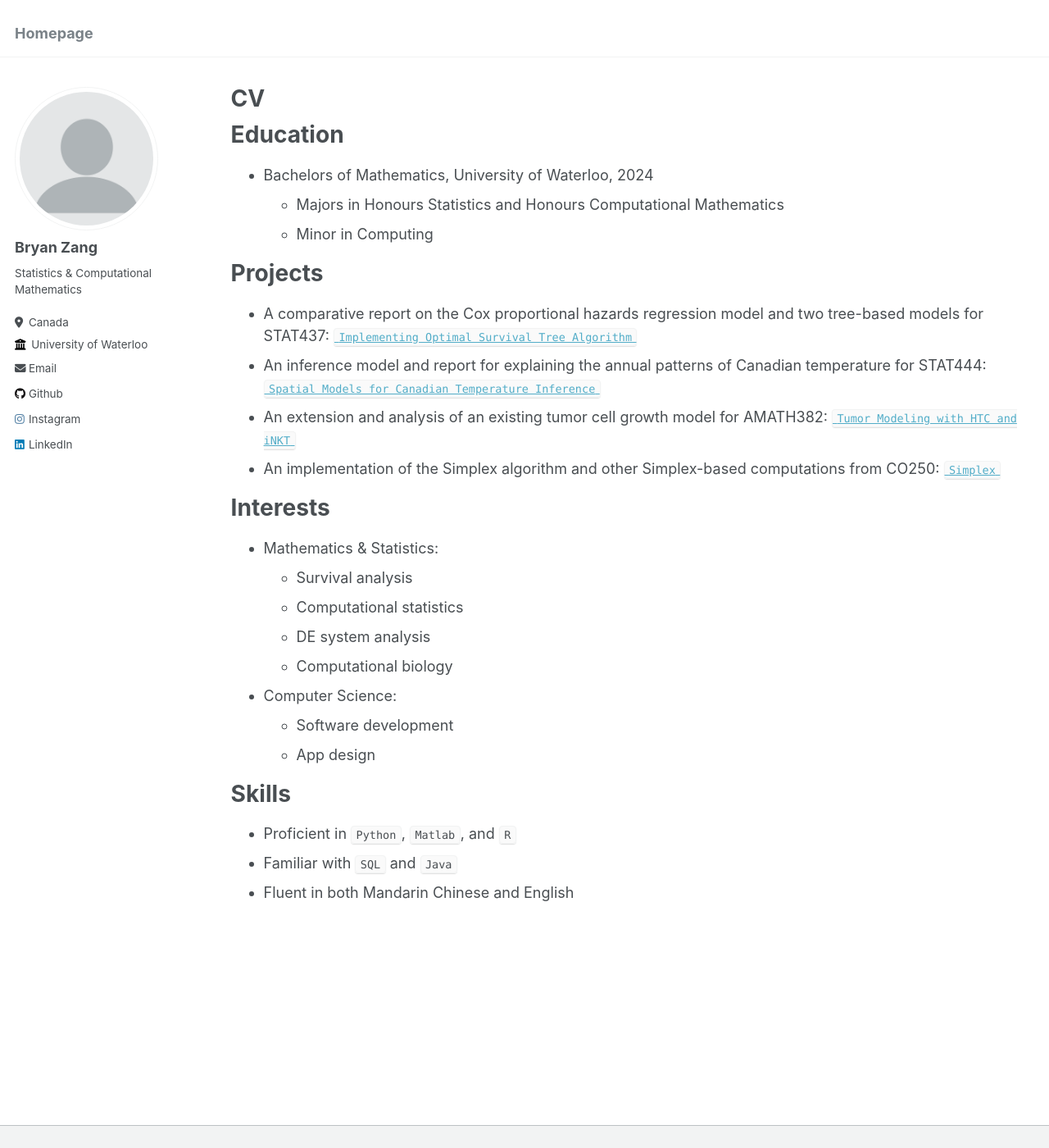
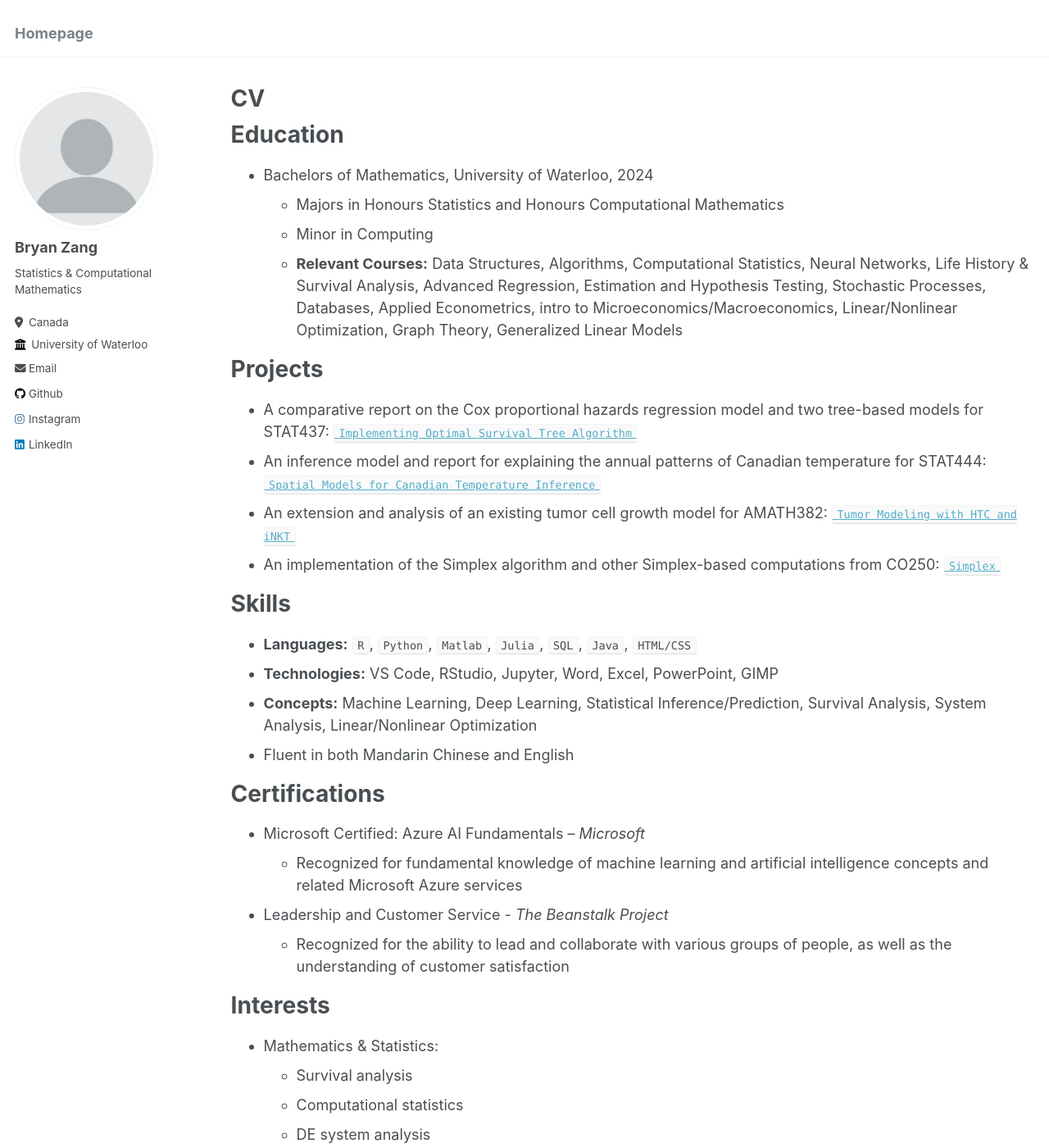
Before and after one commit to bryanzang/bryanzang.github.io, a Jekyll site: the page built from _pages/cv.md, in a window 1280 px wide and 1400 px high. Shown: the whole window at 82% size. Built offline with Jekyll 4.4.1, drawn with Linux system fonts in a browser that asks for light colours.

Commit message:
Update cv.md

```diff
--- a/_pages/cv.md
+++ b/_pages/cv.md
@@ -14,6 +14,7 @@ Education
 * Bachelors of Mathematics, University of Waterloo, 2024
   * Majors in Honours Statistics and Honours Computational Mathematics
   * Minor in Computing
+  * **Relevant Courses:** Data Structures, Algorithms, Computational Statistics, Neural Networks, Life History & Survival Analysis, Advanced Regression, Estimation and Hypothesis Testing, Stochastic Processes, Databases, Applied Econometrics, intro to Microeconomics/Macroeconomics, Linear/Nonlinear Optimization, Graph Theory, Generalized Linear Models
 
 Projects
 ======
@@ -21,6 +22,21 @@ Projects
 * An inference model and report for explaining the annual patterns of Canadian temperature for STAT444: [`Spatial Models for Canadian Temperature Inference`](https://github.com/bryanzang/UW-stat444-Project)
 * An extension and analysis of an existing tumor cell growth model for AMATH382: [`Tumor Modeling with HTC and iNKT`](https://github.com/bryanzang/UW-amath382-Project)
 * An implementation of the Simplex algorithm and other Simplex-based computations from CO250: [`Simplex`](https://github.com/bryanzang/UW-co250-Simplex)
+
+Skills
+======
+* **Languages:** `R`, `Python`, `Matlab`, `Julia`, `SQL`, `Java`, `HTML/CSS`
+* **Technologies:** VS Code, RStudio, Jupyter, Word, Excel, PowerPoint, GIMP
+* **Concepts:** Machine Learning, Deep Learning, Statistical Inference/Prediction, Survival Analysis, System Analysis, Linear/Nonlinear Optimization
+* Fluent in both Mandarin Chinese and English
+
+Certifications
+======
+* Microsoft Certified: Azure AI Fundamentals -- _Microsoft_
+  * Recognized for fundamental knowledge of machine learning and artificial intelligence concepts and related Microsoft Azure
+services
+* Leadership and Customer Service - _The Beanstalk Project_
+  * Recognized for the ability to lead and collaborate with various groups of people, as well as the understanding of customer satisfaction
 
 Interests
 ======
@@ -32,9 +48,3 @@ Interests
 * Computer Science:
   * Software development
   * App design
-
-Skills
-======
-* Proficient in `Python`, `Matlab`, and `R`
-* Familiar with `SQL` and `Java`
-* Fluent in both Mandarin Chinese and English
```
